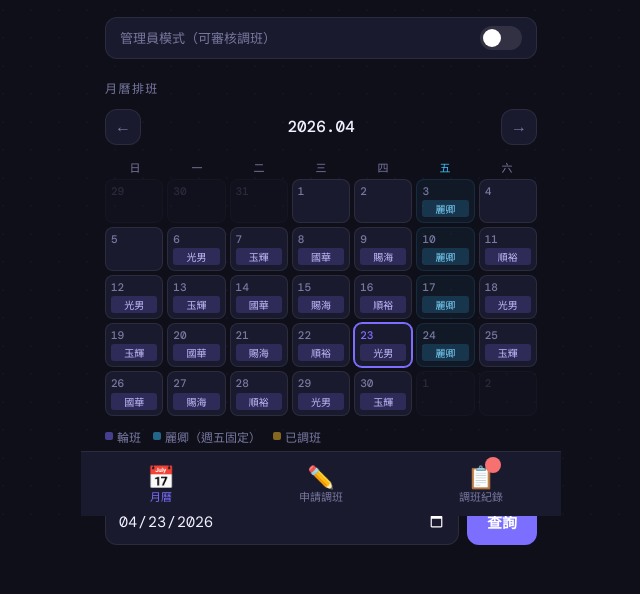
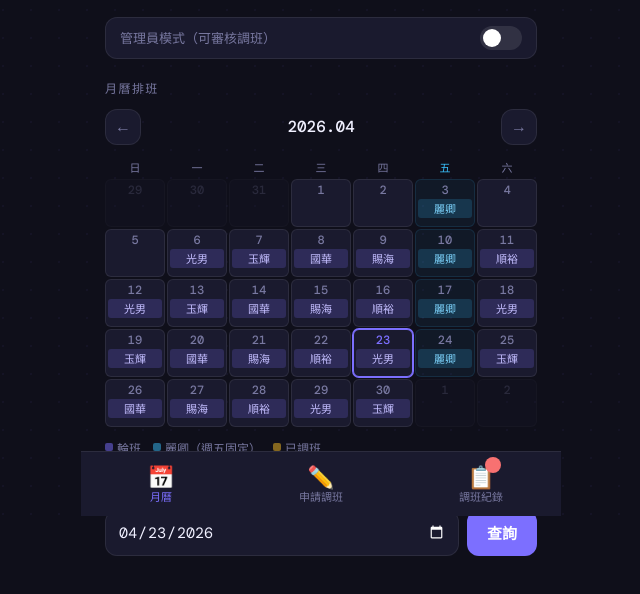
Before and after one commit to redbean1007-ux/yufamilyschedule, a plain HTML site: page index.html in a window 1280 px wide. Shown: the part 284-878 px from the top of the page, without its empty margins (319-959 px from the left). Drawn offline with nearby package versions, Linux system fonts and the light colour scheme.

Commit message:
Add files via upload

```diff
--- a/index.html
+++ b/index.html
@@ -194,29 +194,31 @@ input:checked + .slider:before { transform: translateX(18px); }
 .wdays { display: grid; grid-template-columns: repeat(7,1fr); gap: 2px; margin-bottom: 2px; }
 .wl { text-align: center; font-size: clamp(9px,2.5vw,11px); color: var(--muted); padding: 2px 0; }
 .wl.fri { color: var(--fri); }
-.cgrid { display: grid; grid-template-columns: repeat(7,1fr); gap: clamp(2px,0.6vw,4px); }
+.cgrid { display: grid; grid-template-columns: repeat(7,1fr); gap: 2px; }
 .cc {
   background: var(--surface); border: 1px solid var(--border);
-  border-radius: clamp(5px,1.5vw,8px);
-  /* auto height — grows with content, no fixed min-height */
-  padding: clamp(3px,1vw,5px) clamp(3px,1vw,5px);
-  display: flex; flex-direction: column; gap: 2px;
-  min-height: 0;
+  border-radius: 6px;
+  padding: 3px 2px;
+  display: flex; flex-direction: column; align-items: center; gap: 2px;
+  min-height: 48px;
+  overflow: hidden;
 }
 .cc.dim { opacity: 0.25; }
 .cc.is-fri { background: rgba(56,189,248,0.06); border-color: rgba(56,189,248,0.12); }
 .cc.is-today { border-color: var(--accent); box-shadow: 0 0 0 1px var(--accent); }
 .cc.has-swap { background: rgba(251,191,36,0.07); border-color: rgba(251,191,36,0.2); }
 .cdn {
-  font-size: clamp(9px,2.4vw,11px); color: var(--muted);
+  font-size: clamp(9px,2.8vw,12px); color: var(--muted);
   font-family: 'DM Mono', monospace; font-weight: 500; line-height: 1.2;
+  text-align: center; width: 100%;
 }
 .cc.is-today .cdn { color: var(--accent); }
 .cbadge {
-  font-size: clamp(8px,2.2vw,10px); font-weight: 500; border-radius: 3px;
-  padding: 1px 3px; line-height: 1.5;
-  overflow: hidden; text-overflow: ellipsis; text-align: center;
-  white-space: nowrap; display: block;
+  font-size: clamp(9px,2.6vw,11px); font-weight: 500; border-radius: 3px;
+  padding: 2px 1px; line-height: 1.4;
+  text-align: center; display: block;
+  width: 100%; white-space: nowrap;
+  overflow: hidden; text-overflow: clip;
 }
 .cb-reg { background: rgba(124,111,255,0.2); color: #c4beff; }
 .cb-fri { background: rgba(56,189,248,0.18); color: #7dd3fc; }
```
